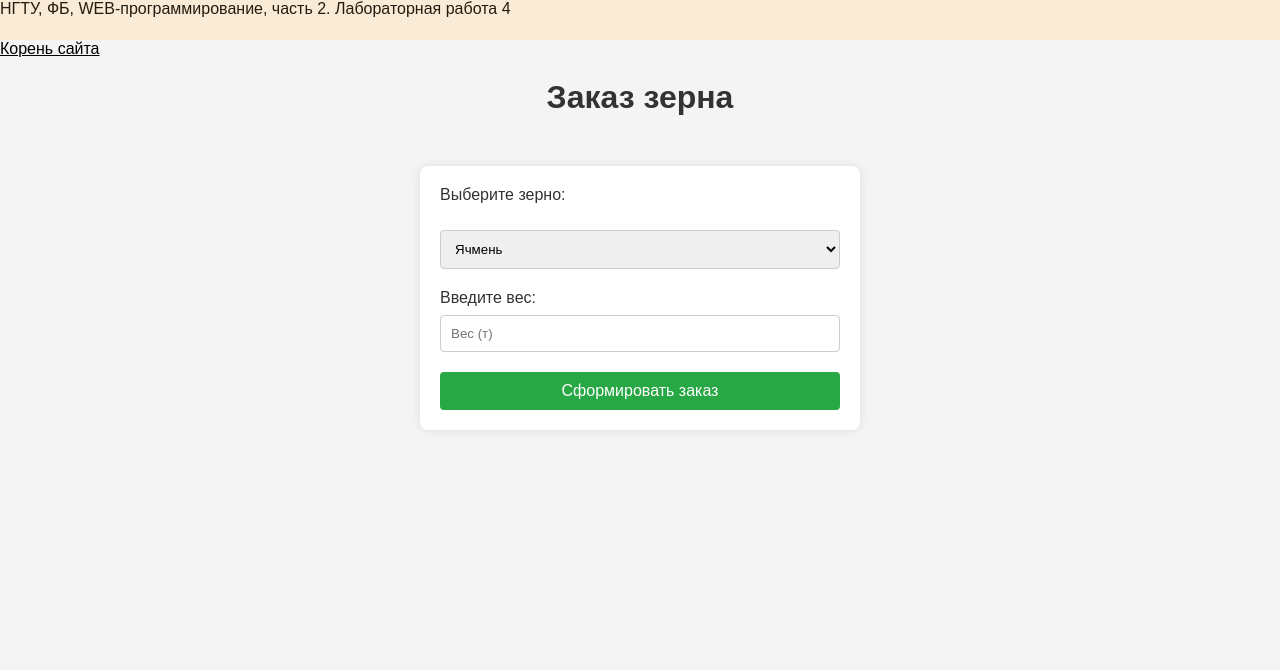
After one commit to Lokhorras/WEB2, a Flask app: page /lab4/zerno-form in a window 1280 px wide. The commit adds this page. Shown: the top 670 px of the page. Run offline with Flask 3, Linux system fonts and the light colour scheme.

Commit message:
Заказ зерна

```diff
--- a/lab4.py
+++ b/lab4.py
@@ -14,6 +14,8 @@ def lab3_main():
         {"url": "/lab4/pow-form", "text": "Cтепень"},
         {"url": "/lab4/tree", "text": "Дерево"},
         {"url": "/lab4/login", "text": "Логин"},
+        {"url": "/lab4/cold", "text": "Холодос"},
+        {"url": "/lab4/zerno-form", "text": "Зерно"},
     ]
     return render_template('/lab4/lab4.html', links=links, name=name, name_color=name_color, age=age)
 
@@ -213,3 +215,44 @@ def cold():
                 snowflakes = 1
 
     return render_template('lab4/cold.html', message=message, snowflakes=snowflakes)
+
+
+
+
+@lab4.route('/lab4/zerno-form')
+def zerno_form():
+    return render_template('/lab4/zerno-form.html')
+
+@lab4.route('/lab4/zerno', methods=['POST'])
+def zerno():
+    zerno_type = request.form.get('zerno')
+    weight = request.form.get('weight')
+
+    if weight == '':
+        return render_template('/lab4/zerno.html', error='Укажите вес')
+
+    weight = int(weight)
+
+    if weight <= 0:
+        return render_template('/lab4/zerno.html', error='Вес должен быть больше > 0 ')
+
+    if weight > 500:
+        return render_template('/lab4/zerno.html', error='Такого объёма у нас нет')
+
+    if zerno_type == "Ячмень":
+        price_per_ton = 12345
+    elif zerno_type == "Овёс":
+        price_per_ton = 8522
+    elif zerno_type == "Пшеница":
+        price_per_ton = 8722
+    else:
+        price_per_ton = 14111
+
+    total_cost = price_per_ton * weight
+
+    discount = 0
+    if weight > 50:
+        discount = total_cost * 0.1
+        total_cost -= discount
+
+    return render_template('/lab4/zerno.html', zerno=zerno_type, weight=weight, total_cost=total_cost, discount=discount)
--- a/templates/base.html
+++ b/templates/base.html
@@ -23,7 +23,7 @@
     </style>
 <body>
     <header>
-        НГТУ, ФБ, WEB-программирование, часть 2. {% if self.lab() %} Лабораторная работа 3 {% endif %}
+        НГТУ, ФБ, WEB-программирование, часть 2. {% if self.lab() %} Лабораторная работа 4 {% endif %}
     </header>
 
     <main>
--- a/templates/lab4/tree.html
+++ b/templates/lab4/tree.html
@@ -11,5 +11,4 @@
         <button name="operation" value="plant" {% if tree_count == 10 %}disabled{% endif %}>Посадить дерево</button>
         <button name="operation" value="cut" {% if tree_count == 0 %}disabled{% endif %}>Срубить дерево</button>
     </form>
-    <a href="/lab4/">Назад</a>
 {% endblock %}
--- /dev/null
+++ b/templates/lab4/zerno-form.html
@@ -0,0 +1,82 @@
+{% extends "base.html" %}
+
+{% block lab %}Лабораторная работа 4{% endblock %}
+
+{% block main %}
+    <style>
+        body {
+            font-family: Arial, sans-serif;
+            background-color: #f4f4f4;
+            margin: 0;
+            padding: 0;
+        }
+
+        h1 {
+            text-align: center;
+            color: #333;
+        }
+
+        .ticket {
+            max-width: 400px;
+            margin: 50px auto;
+            background: #fff;
+            padding: 20px;
+            border-radius: 8px;
+            box-shadow: 0 0 10px rgba(0, 0, 0, 0.1);
+        }
+
+        label {
+            display: block;
+            margin-bottom: 8px;
+            color: #333;
+        }
+
+        select, input[type="number"] {
+            width: 100%;
+            padding: 10px;
+            margin-bottom: 20px;
+            border: 1px solid #ccc;
+            border-radius: 4px;
+            box-sizing: border-box;
+        }
+
+        button {
+            width: 100%;
+            padding: 10px;
+            background-color: #28a745;
+            border: none;
+            border-radius: 4px;
+            color: white;
+            font-size: 16px;
+            cursor: pointer;
+        }
+
+        button:hover {
+            background-color: #218838;
+        }
+
+        .error {
+            color: red;
+            text-align: center;
+            margin-bottom: 20px;
+        }
+    </style>
+    <h1>Заказ зерна</h1>
+    <form method="post" action="/lab4/zerno">
+        <div class="ticket">
+            <label for="zerno">Выберите зерно:</label><br>
+
+            <select name="zerno">
+                <option value="Ячмень">Ячмень</option>
+                <option value="Овёс">Овёс</option>
+                <option value="Пшеница">Пшеница</option>
+                <option value="Рожь">Рожь</option>
+            </select><br>
+
+            <label for="weight">Введите вес:</label>
+            <input type="number" name="weight" placeholder="Вес (т)"><br>
+
+            <button type="submit">Сформировать заказ</button>
+        </div>
+    </form>
+{% endblock %}
```
Also changed, not shown: templates/lab4/zerno.html (added, +52 -0 lines).
